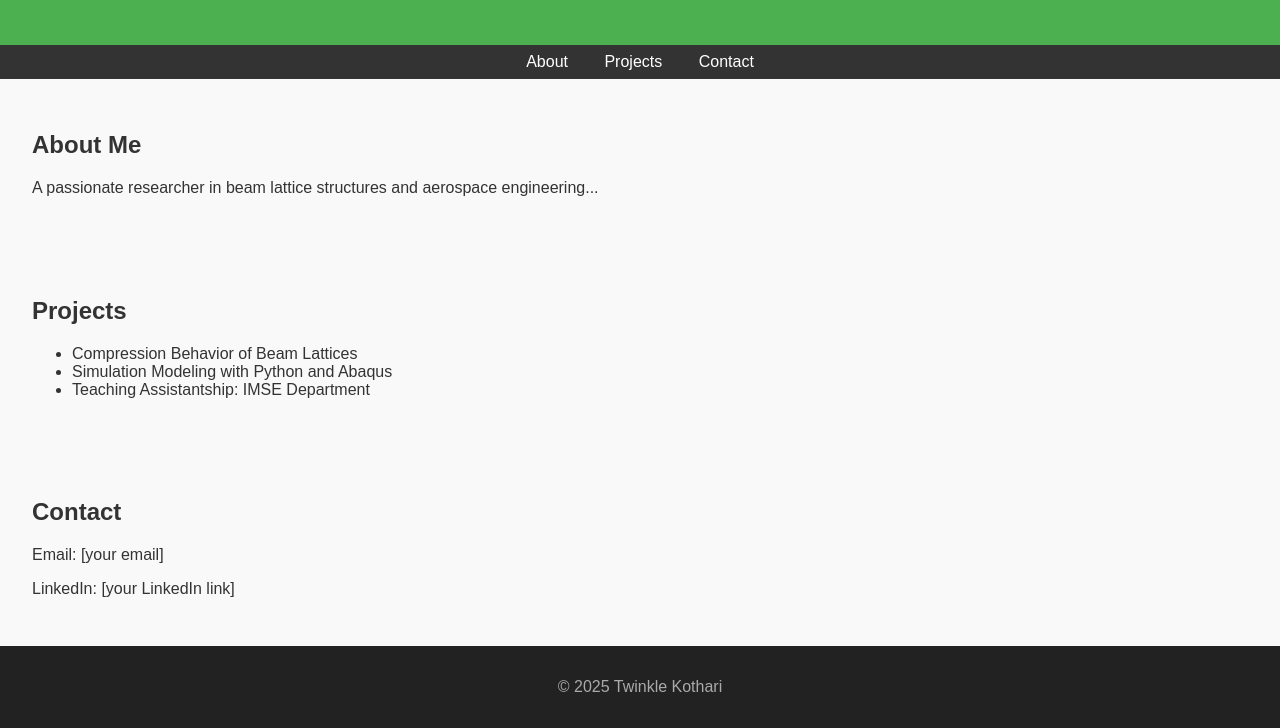
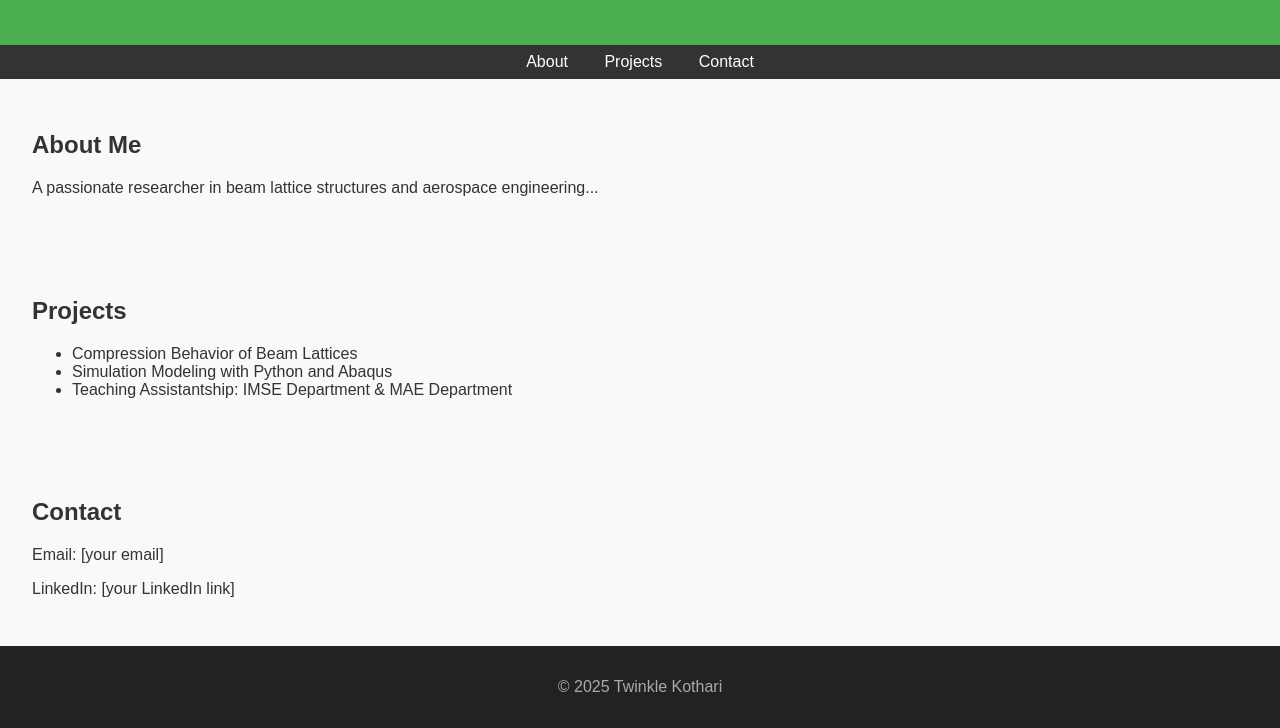
Before and after one commit to twinklekothari/twinklekothari.github.io, a plain HTML site: page index.html in a window 1280 px wide. Shown: the part 133-861 px from the top of the page. Drawn offline with Linux system fonts and the light colour scheme.

Commit message:
Update index.html

```diff
--- a/index.html
+++ b/index.html
@@ -27,7 +27,7 @@
         <ul>
             <li>Compression Behavior of Beam Lattices</li>
             <li>Simulation Modeling with Python and Abaqus</li>
-            <li>Teaching Assistantship: IMSE Department</li>
+            <li>Teaching Assistantship: IMSE Department & MAE Department</li>
         </ul>
     </section>
 
```
